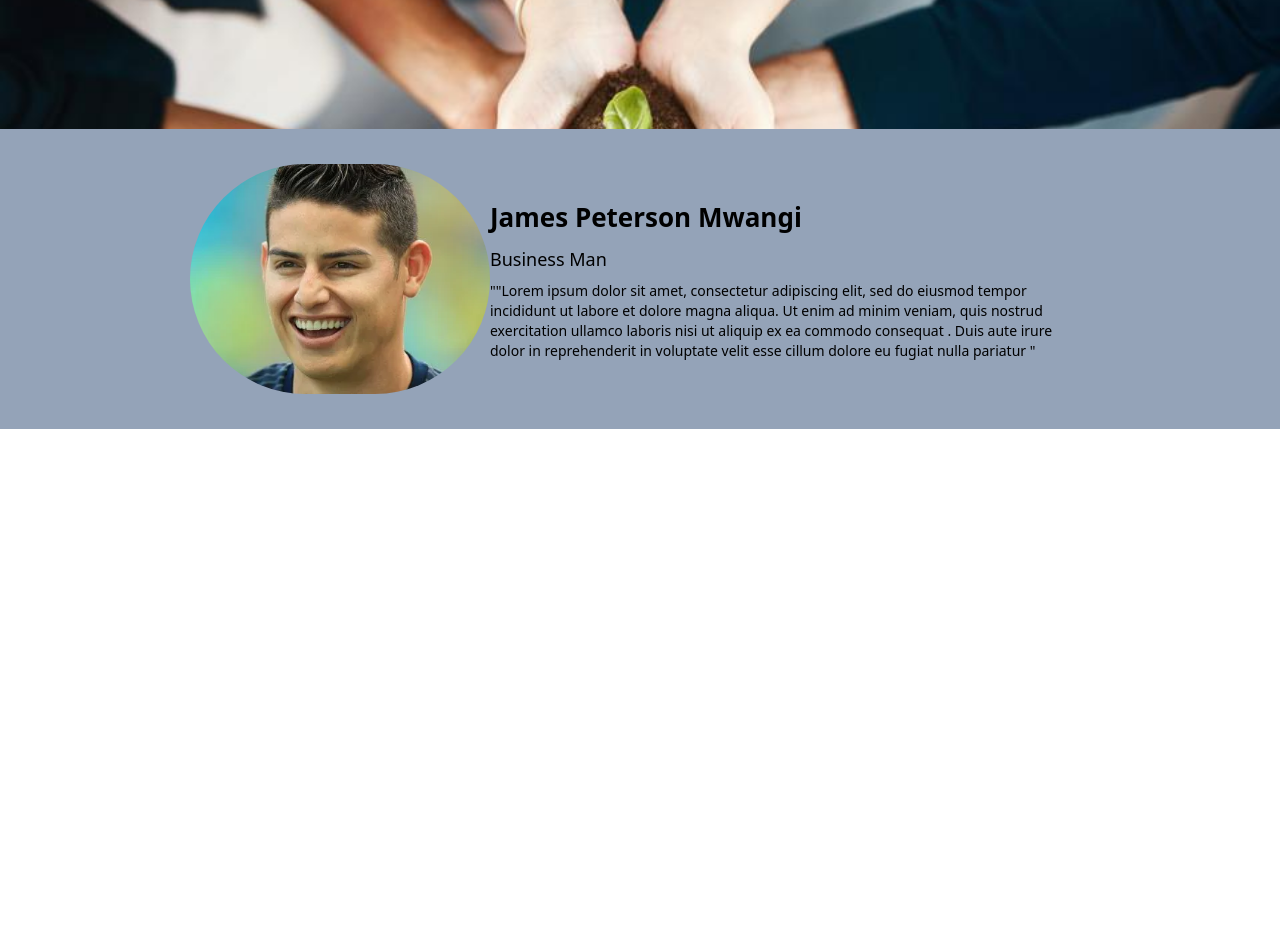
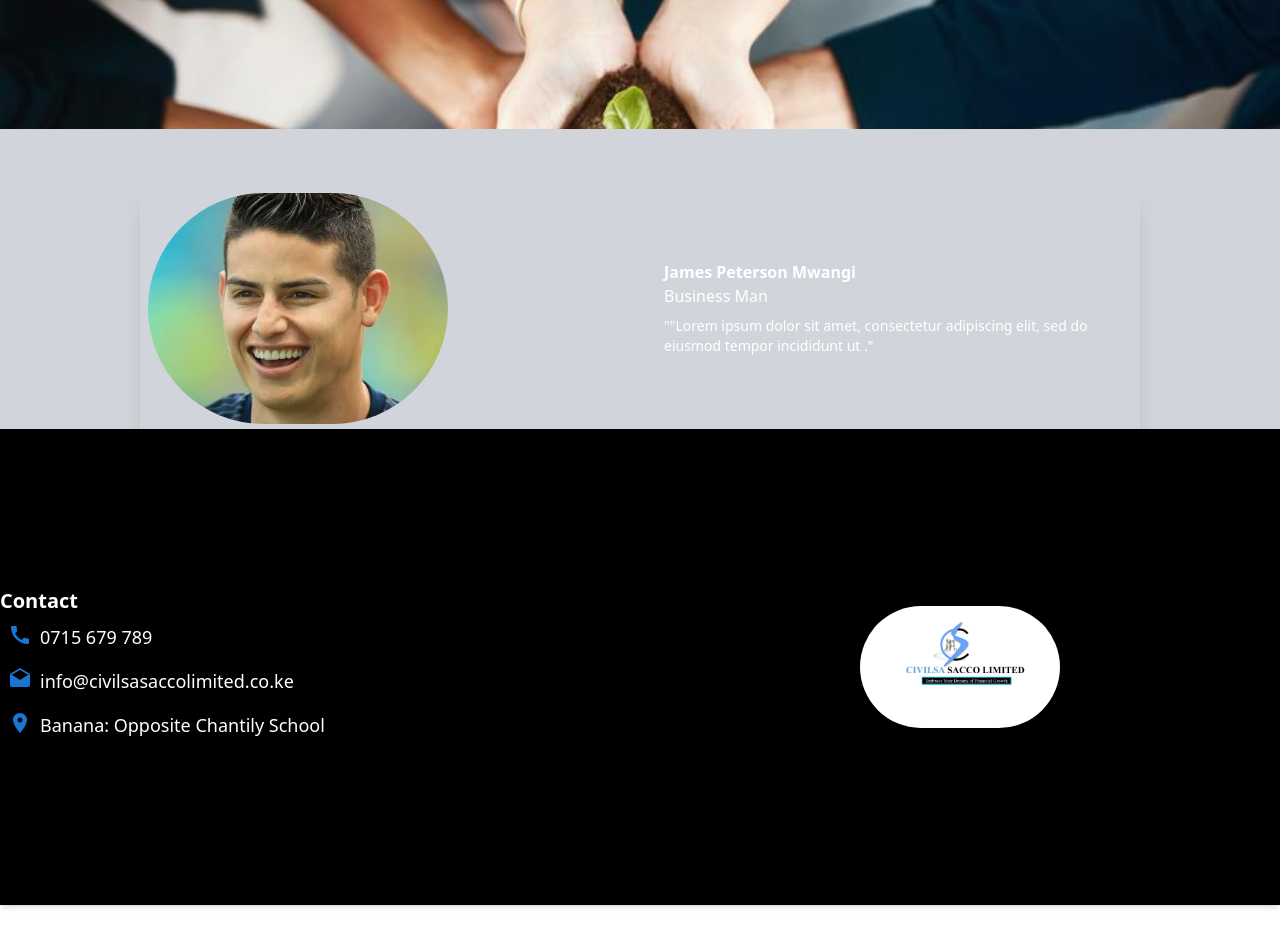
Before and after one commit to Zackius/Civilsa-Sacco, a React (Create React App) app: page / in a window 1280 px wide. Shown: the part 2420-3349 px from the top of the page. Before the commit the page ends 2849 px from the top, so only its background shows below. Built offline with nearby package versions, Linux system fonts and the light colour scheme; what tw-elements would draw is missing.

Commit message:
Footer design

```diff
--- a/public/index.html
+++ b/public/index.html
@@ -26,7 +26,7 @@
       work correctly both with client-side routing and a non-root public URL.
       Learn how to configure a non-root public URL by running `npm run build`.
     -->
-    <title>CiVILSA SACCO </title>
+    <title>CIVILSA SACCO </title>
   </head>
   <body>
     <noscript>You need to enable JavaScript to run this app.</noscript>
--- a/src/App.js
+++ b/src/App.js
@@ -5,6 +5,7 @@ import Hero from "./Components/Hero";
 import Services from "./Components/Services";
 import About from "./Components/About";
 import Testimonials from "./Components/Testimonials";
+import Footer from "./Components/Footer";
 
 function App() {
   return (
@@ -15,7 +16,8 @@ function App() {
       <Hero />
       <Services />
       <About />
-      <Testimonials/>
+      <Testimonials />
+      <Footer/>
     </div>
   );
 }
--- a/src/Components/About.js
+++ b/src/Components/About.js
@@ -2,7 +2,7 @@ import React from 'react'
 
 const About = () => {
   return (
-    <section className=' h-[400px] bg-about bg-cover object-cover  bg-accent-dark bg-no-repeat container mx-auto  '>
+    <section className=' h-[400px] bg-about bg-cover object-cover pb-12 bg-accent-dark bg-no-repeat container mx-auto  '>
       <h1 className="text-[26px] font-bold mb-2 max-w-[45 0px] mx-auto text-center underline p-12 text-white">
             About
             </h1>
--- a/src/Components/Footer.js
+++ b/src/Components/Footer.js
@@ -1,9 +1,36 @@
 import React from 'react'
+import { logo } from "../img"
+import CallIcon from '@mui/icons-material/Call';
+import DraftsIcon from '@mui/icons-material/Drafts';
+import LocationOnIcon from '@mui/icons-material/LocationOn';
 
 const Footer = () => {
   return (
-    <div>Footer</div>
-  )
+    <section className=' container'>
+      <div className=" grid md:grid-cols-1 h-[500px]  pb-6">
+        <div className="flex flex-col  float-right  bg-black shadow-md  lg:flex-row items-center">
+        <div className='flex-1 text-sm'>
+          <div className='text-white  text-xl font-bold'>Contact</div>
+        <div class="flex p-2 ">
+        <CallIcon  color='primary'/>
+<p class="pl-2 font-light text-sm md:text-lg text-white" >0715 679 789</p>
+        </div>
+        <div  class="flex p-2">
+        <DraftsIcon  color='primary' />
+        <p class="pl-2 font-light text-sm md:text-lg text-white " >info@civilsasaccolimited.co.ke</p>
+          </div>
+          <div  class="flex p-2">
+        <LocationOnIcon  color='primary' />
+        <p class="pl-2 font-light text-sm md:text-lg text-white " >Banana: Opposite Chantily School </p>
+      </div>
+      </div>
+          <div className="flex flex-1 justify-center items-center ">
+            <img className="max-w-auto md:max-w-[200px] rounded-full" src={logo} alt="" />
+          </div>
+        </div>
+      </div>
+    </section>
+    )
 }
 
 export default Footer
--- a/src/Components/Testimonials.js
+++ b/src/Components/Testimonials.js
@@ -3,18 +3,18 @@ import { james } from '../img'
 
 const Testimonials = () => {
   return (
-    <section className='md:h-[300px]  max-w-full grid grid-cols-1 place-items-center bg-slate-400  '>
-        <div className="flex  place-items-center">
-          <div className=" items-center">
-            <img className="max-h-[400px] md:max-w-[300px] rounded-full" src={james} alt="" />
+    <section className='md:h-[300px] bg-gray-300  pt-12  grid grid-cols-1 place-items-center container '>
+        <div className="flex m-2 gap-8   justify-between place-items-center shadow-xl ">
+          <div className="flex-1 justify-center m-2 ">
+            <img className="max-w-auto md:max-w-[300px] rounded-full" src={james} alt="" />
           </div>
-          <div className="  items-center w-[600px]">
-            <h1 className="text-[26px] font-bold mb-2 max-w-[45 0px] mx-auto">
+          <div className=" flex-1 text-white m-2 ">
+            <h1 className=" font-bold ">
        James Peterson Mwangi
             </h1>
-            <p  className='text-lg text-semibold mb-2'>Business Man </p>
+            <p  className='mb-2'>Business Man </p>
             <p className="text-sm">
-            ""Lorem ipsum dolor sit amet, consectetur adipiscing elit, sed do eiusmod tempor incididunt ut labore et dolore magna aliqua. Ut enim ad minim veniam, quis nostrud exercitation ullamco laboris nisi ut aliquip ex ea commodo consequat .  Duis aute irure dolor in reprehenderit in voluptate velit esse cillum dolore eu fugiat nulla pariatur "
+            ""Lorem ipsum dolor sit amet, consectetur adipiscing elit, sed do eiusmod tempor incididunt ut ."
             </p>
         </div>
         </div>
--- a/tailwind.config.js
+++ b/tailwind.config.js
@@ -7,7 +7,8 @@ module.exports = {
   theme: {
     extend: {
       backgroundImage:  {
-      "about" :"url('./img/bizna.jpg')"
+        "about": "url('./img/bizna.jpg')",
+        "testimonials" : "url('./img/work.jpg"
       }
     },
     container: {
```
